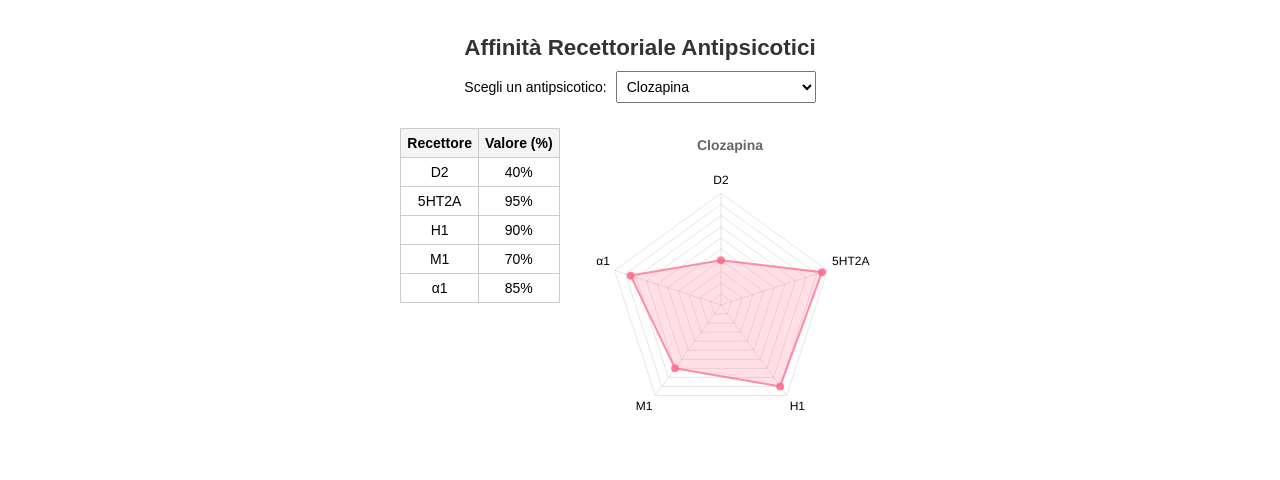
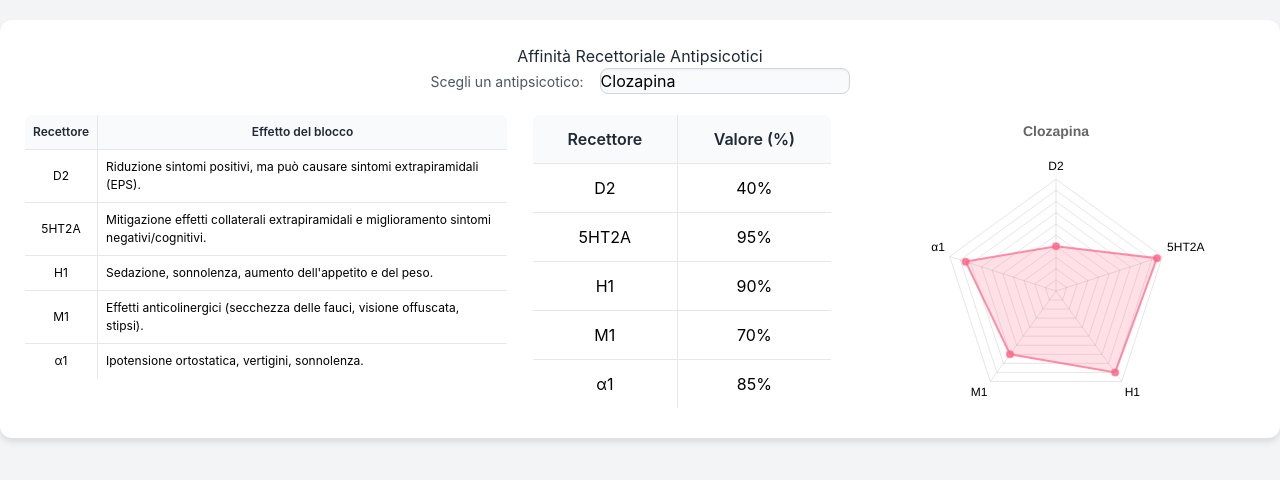
Before and after one commit to riboeri/infos, a plain HTML site: page recettori.htm in a window 1280 px wide. Drawn offline with nearby package versions, Linux system fonts and the light colour scheme.

Commit message:
Update recettori.htm

```diff
--- a/recettori.htm
+++ b/recettori.htm
@@ -2,71 +2,131 @@
 <html lang="it">
 <head>
     <meta charset="UTF-8">
+    <meta name="viewport" content="width=device-width, initial-scale=1.0">
     <title>Affinità Recettoriale Antipsicotici</title>
+    <!-- Tailwind CSS CDN per una rapida stilizzazione -->
+    <script src="https://cdn.tailwindcss.com"></script>
+    <!-- Script di Chart.js -->
     <script src="https://cdn.jsdelivr.net/npm/chart.js"></script>
     <style>
+        /* Stili personalizzati per l'applicazione */
         body {
-            font-family: Arial, sans-serif;
-            margin: 20px;
-            text-align: center;
+            font-family: 'Inter', sans-serif;
+            background-color: #f3f4f6;
         }
         .container {
-            max-width: 800px;
-            margin: 0 auto;
+            max-width: 900px;
+            margin: 20px auto;
+            padding: 24px;
+            background-color: #ffffff;
+            border-radius: 12px;
+            box-shadow: 0 4px 6px rgba(0, 0, 0, 0.1);
             display: flex;
             flex-direction: column;
             align-items: center;
         }
+        h1 {
+            color: #1f2937;
+            font-size: 1.875rem; /* text-3xl */
+            font-weight: 700; /* font-bold */
+            margin-bottom: 20px;
+        }
         .controls {
             width: 100%;
-            text-align: center;
-            margin-bottom: 15px;
+            display: flex;
+            flex-direction: column;
+            align-items: center;
+            margin-bottom: 20px;
         }
         label {
-            font-size: 14px;
-            margin-right: 5px;
+            font-size: 0.875rem; /* text-sm */
+            color: #4b5563;
+            margin-bottom: 8px;
         }
         select {
-            font-size: 14px;
-            padding: 6px;
-            width: 200px;
+            font-size: 0.875rem; /* text-sm */
+            padding: 8px 12px;
+            width: 100%;
+            max-width: 250px;
+            border-radius: 8px;
+            border: 1px solid #d1d5db;
+            background-color: #f9fafb;
+            box-shadow: inset 0 1px 2px rgba(0, 0, 0, 0.05);
+            -webkit-appearance: none;
+            -moz-appearance: none;
+            appearance: none;
         }
         .content {
             display: flex;
-            flex-direction: row;
+            flex-direction: column;
             justify-content: center;
-            align-items: flex-start;
-            gap: 20px;
-            flex-wrap: wrap;
+            align-items: center;
+            gap: 24px;
+            width: 100%;
         }
         .table-container {
-            flex: 1;
-            max-width: 200px;
+            width: 100%;
+            max-width: 300px;
             text-align: left;
-            margin-top: 10px;
         }
         table {
             width: 100%;
             border-collapse: collapse;
-            font-size: 14px;
+            border-radius: 8px;
+            overflow: hidden;
+            border: 1px solid #e5e7eb;
         }
         table th, table td {
-            border: 1px solid #ccc;
-            padding: 6px;
+            padding: 12px;
             text-align: center;
+            border: 1px solid #e5e7eb;
         }
         table th {
-            background-color: #f4f4f4;
+            background-color: #f9fafb;
+            color: #1f2937;
+            font-weight: 600;
+        }
+        table td {
+            background-color: #ffffff;
         }
         .chart-wrapper {
-            width: 300px;
-            height: 300px;
-            margin-top: 10px;
+            width: 100%;
+            max-width: 400px;
         }
-        h1 {
-            color: #333;
-            font-size: 1.4em;
-            margin-bottom: 10px;
+        .effects-table-container {
+            margin-top: 20px;
+            width: 100%;
+            max-width: 500px;
+        }
+        .effects-table-container table {
+            text-align: left;
+            font-size: 0.75rem; /* text-xs */
+        }
+        .effects-table-container table th,
+        .effects-table-container table td {
+            padding: 8px;
+        }
+        .effects-table-container table td:last-child {
+            text-align: left;
+        }
+        /* Media query per layout desktop */
+        @media (min-width: 768px) {
+            .controls {
+                flex-direction: row;
+                justify-content: center;
+                gap: 16px;
+            }
+            label {
+                margin-bottom: 0;
+            }
+            .content {
+                flex-direction: row;
+                align-items: flex-start;
+                justify-content: space-around;
+            }
+            .effects-table-container {
+                margin-top: 0;
+            }
         }
     </style>
 </head>
@@ -75,11 +135,45 @@
         <h1>Affinità Recettoriale Antipsicotici</h1>
 
         <div class="controls">
-            <label for="antipsicoticoSelect">Scegli un antipsicotico: </label>
+            <label for="antipsicoticoSelect">Scegli un antipsicotico:</label>
             <select id="antipsicoticoSelect"></select>
         </div>
 
         <div class="content">
+            <!-- Tabella Effetti del Blocco spostata a sinistra -->
+            <div class="effects-table-container">
+                <table id="effectsTable">
+                    <thead>
+                        <tr>
+                            <th>Recettore</th>
+                            <th>Effetto del blocco</th>
+                        </tr>
+                    </thead>
+                    <tbody>
+                        <tr>
+                            <td>D2</td>
+                            <td>Riduzione sintomi positivi, ma può causare sintomi extrapiramidali (EPS).</td>
+                        </tr>
+                        <tr>
+                            <td>5HT2A</td>
+                            <td>Mitigazione effetti collaterali extrapiramidali e miglioramento sintomi negativi/cognitivi.</td>
+                        </tr>
+                        <tr>
+                            <td>H1</td>
+                            <td>Sedazione, sonnolenza, aumento dell'appetito e del peso.</td>
+                        </tr>
+                        <tr>
+                            <td>M1</td>
+                            <td>Effetti anticolinergici (secchezza delle fauci, visione offuscata, stipsi).</td>
+                        </tr>
+                        <tr>
+                            <td>α1</td>
+                            <td>Ipotensione ortostatica, vertigini, sonnolenza.</td>
+                        </tr>
+                    </tbody>
+                </table>
+            </div>
+
             <!-- Tabella affinità -->
             <div class="table-container">
                 <table id="affinityTable">
@@ -154,7 +248,7 @@
                 labels: recettori,
                 datasets: [{
                     label: '',
-                    data: [],  // ✅ CORRETTO: `data: []`
+                    data: [],
                     backgroundColor: 'rgba(255, 99, 132, 0.2)',
                     borderColor: 'rgba(255, 99, 132, 1)',
                     borderWidth: 2,
@@ -183,7 +277,8 @@
                     r: {
                         min: 0,
                         max: 100,
-                        angleLines: { display: true },
+                        angleLines: { display: true, color: 'rgba(0, 0, 0, 0.1)' },
+                        grid: { color: 'rgba(0, 0, 0, 0.1)' },
                         pointLabels: { color: '#000', font: { size: 12 } },
                         ticks: { display: false }
                     }
```
